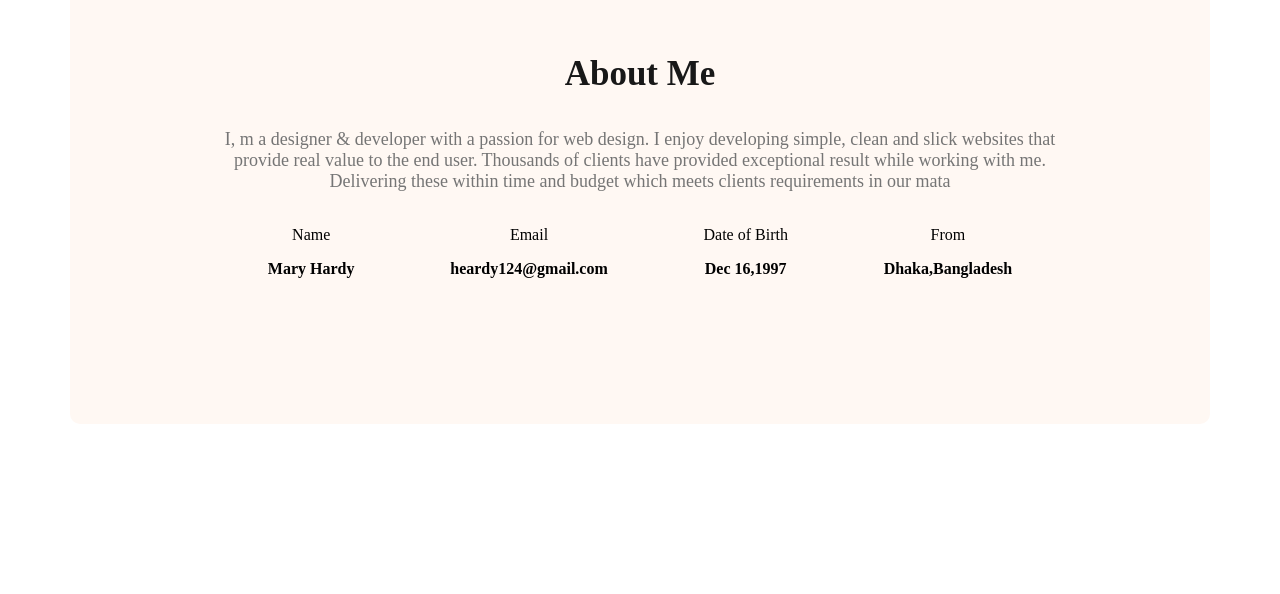
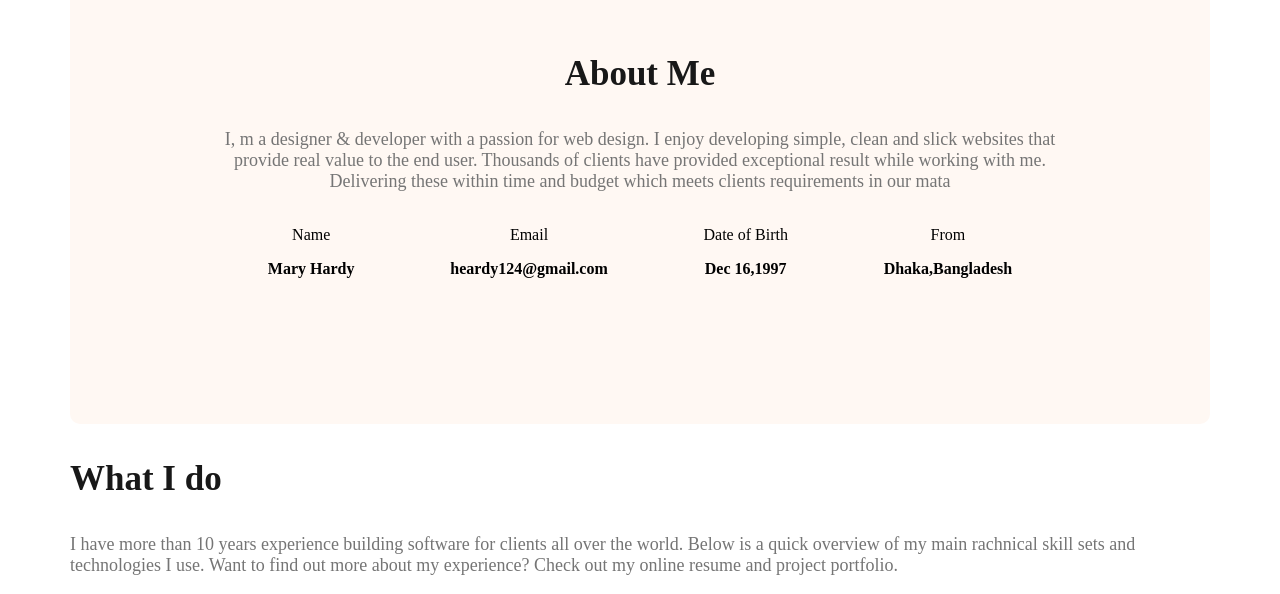
Before and after one commit to neloy694-spec/Web-Developer-Portfolio, a plain HTML site: page index.html in a window 1280 px wide. Shown: the part 1139-1733 px from the top of the page. Before the commit the page ends 1571 px from the top, so only its background shows below. Drawn offline with Linux system fonts and the light colour scheme.

Commit message:
update project

```diff
--- a/index.html
+++ b/index.html
@@ -74,6 +74,19 @@
             </div>
         </section>
 
+        <!-- What is do section start-->
+         <section class="skills">
+            <h3 class="section-title">What I do</h3>
+            <p class="section-description">
+                I have more than 10 years experience
+                building software for clients all over
+                the world. Below is a quick overview of my main rachnical skill
+                sets and technologies I use. Want to
+                find out more about my experience? Check out my online resume
+                and project portfolio.
+            </p>
+         </section>
+
     </main>
     <footer>
 
```
